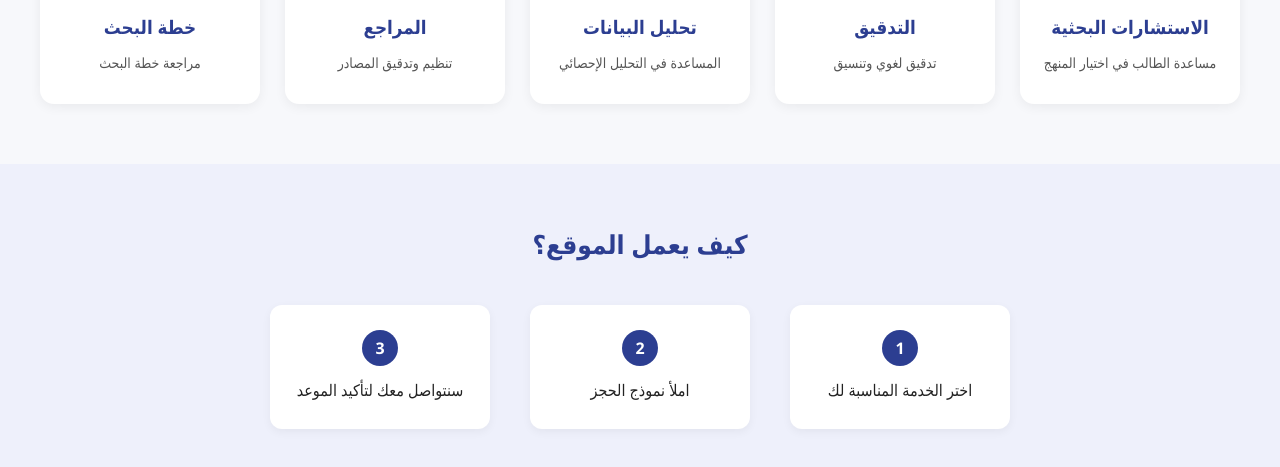
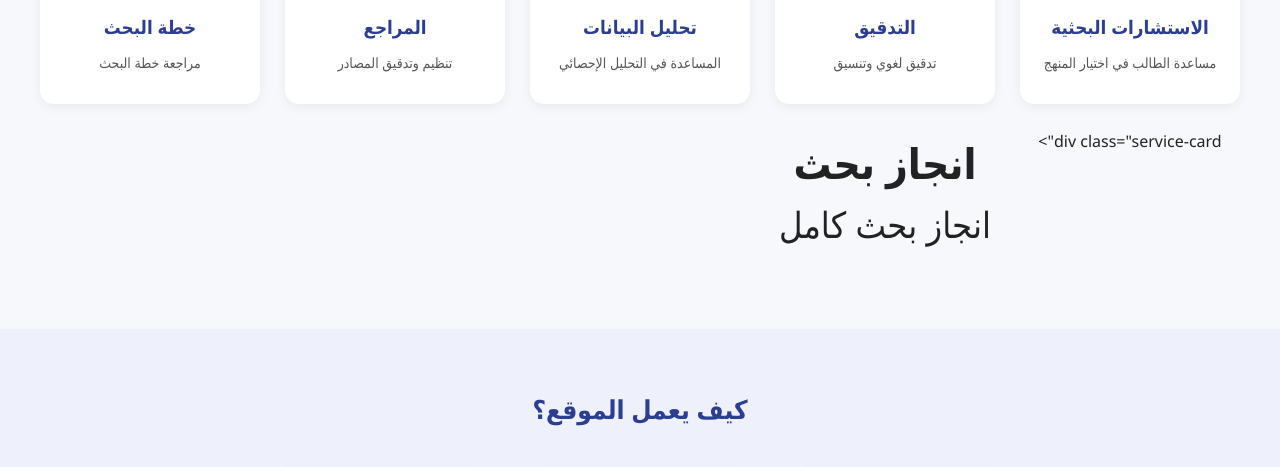
Before and after one commit to fhgshgfu-tech/research-booking, a website: page index.html in a window 1280 px wide. Shown: the part 626-1093 px from the top of the page. Drawn offline with Linux system fonts and the light colour scheme.

Commit message:
Fix HTML structure and add missing service card

```diff
--- a/index.html
+++ b/index.html
@@ -62,7 +62,10 @@
                 <h3>خطة البحث</h3>
                 <p>مراجعة خطة البحث</p>
             </div>
-
+            div class="service-card">
+            <div class="service-icon">
+                <h3>انجاز بحث</h3>
+                <p>انجاز بحث كامل</p>
         </div>
     </section>
 
```
